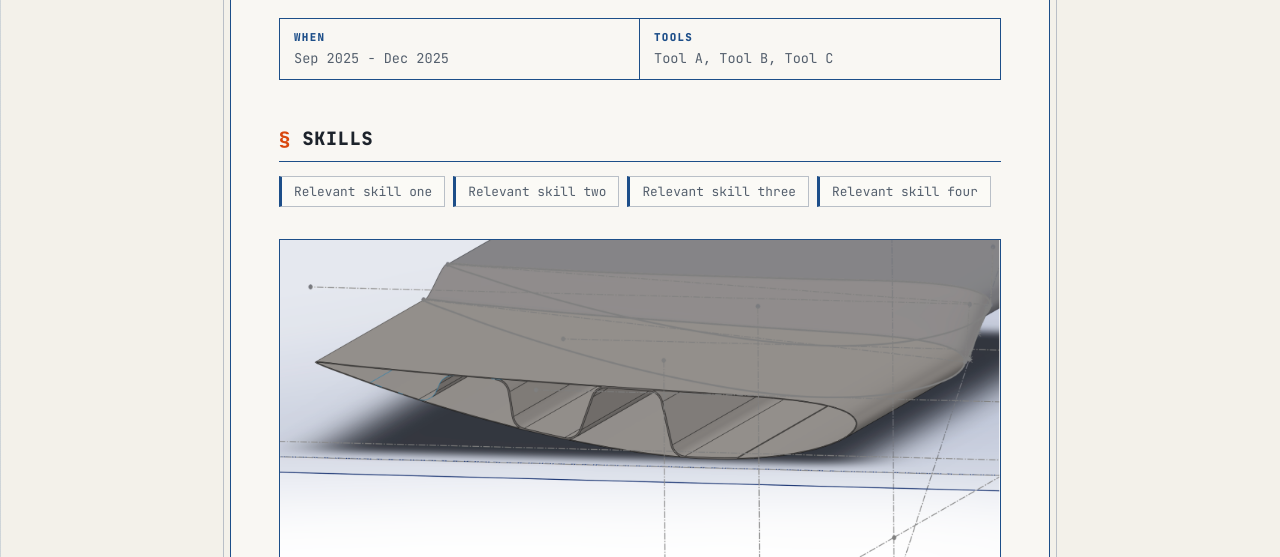
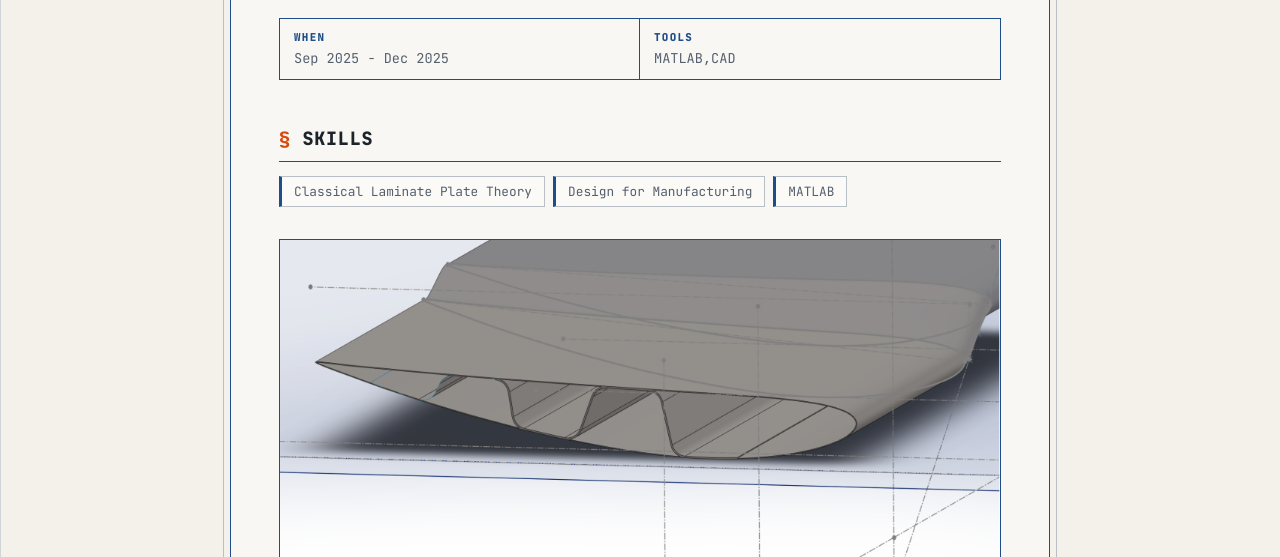
Before and after one commit to bernardkpl/Personal-Website, a plain HTML site: page project1b.html in a window 1280 px wide. Shown: the part 243-800 px from the top of the page. Drawn offline with Linux system fonts and the light colour scheme.

Commit message:
tools+skills

```diff
--- a/project1b.html
+++ b/project1b.html
@@ -27,15 +27,14 @@
 
     <div class="meta">
       <div><strong>When</strong>Sep 2025 - Dec 2025</div>
-      <div><strong>Tools</strong>Tool A, Tool B, Tool C</div>
+      <div><strong>Tools</strong>MATLAB,CAD</div>
     </div>
 
     <h2>Skills</h2>
     <ul class="skills">
-      <li>Relevant skill one</li>
-      <li>Relevant skill two</li>
-      <li>Relevant skill three</li>
-      <li>Relevant skill four</li>
+      <li>Classical Laminate Plate Theory</li>
+      <li>Design for Manufacturing</li>
+      <li>MATLAB</li>
     </ul>
 
     <img class="hero-img" src="fw_spar.png" alt="CAD cutaway of a front wing element showing the c-channel carbon fiber spars inside the airfoil section">
```
Also changed, not shown: project1.html (+4 -5 lines).
